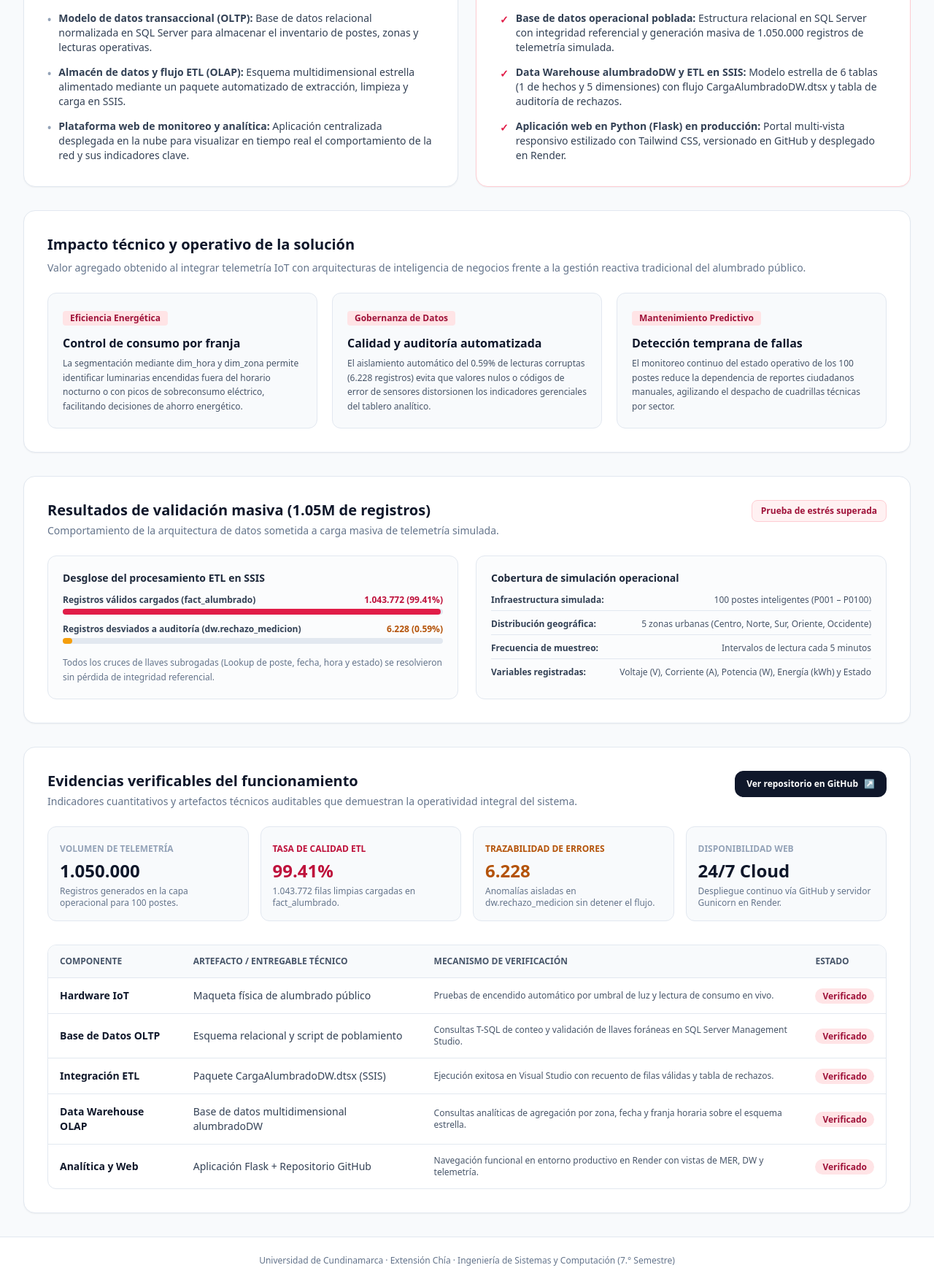
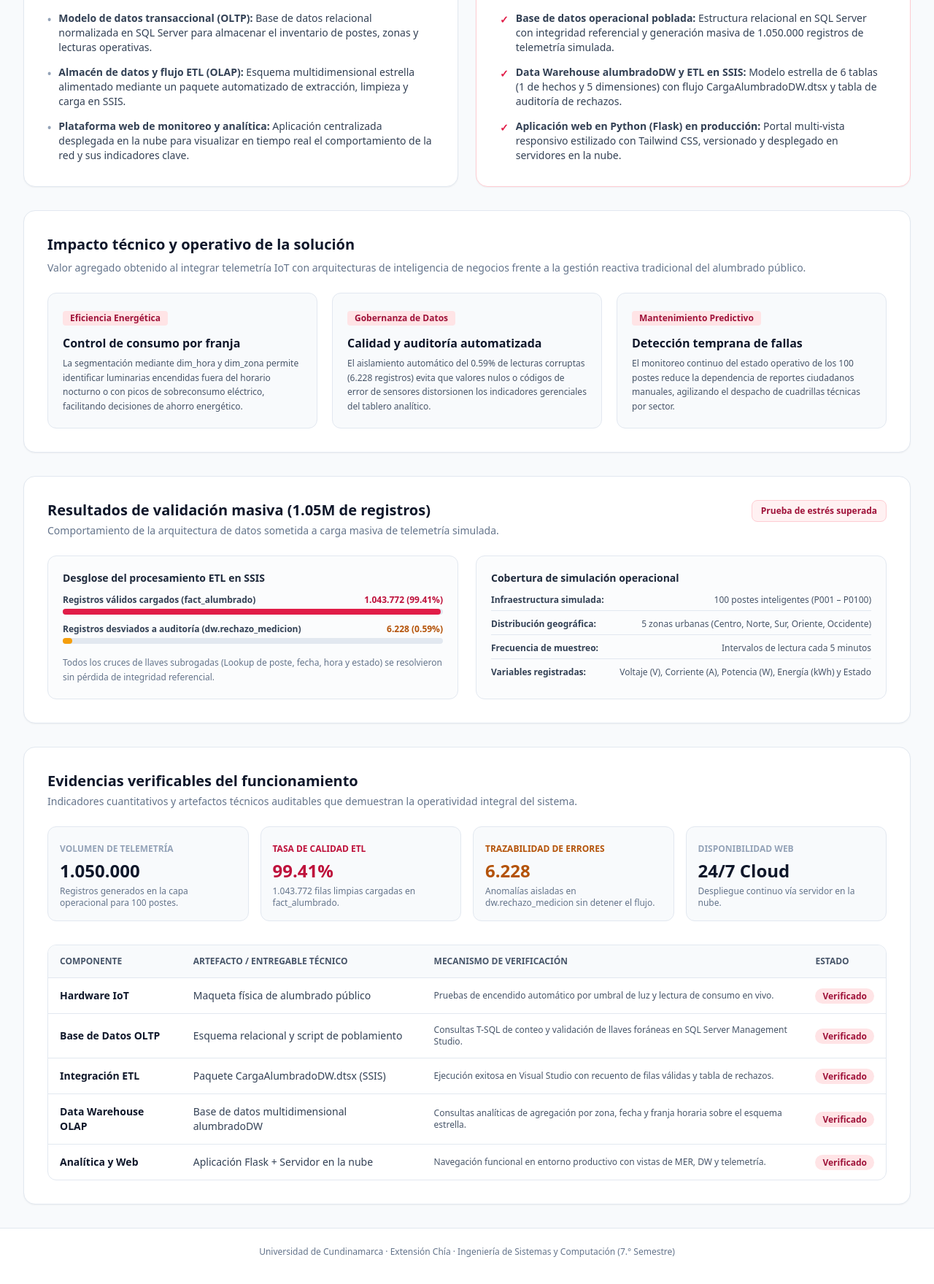
Before and after one commit to Garciiaajuank/alumbrado, a Flask app: page /resultados in a window 1280 px wide. Shown: the part 489-2248 px from the top of the page at 73% size. After the commit the page ends 2211 px from the top, so only its background shows below. Run offline with Flask 3, Linux system fonts and the light colour scheme; some libraries are stand-ins or nearby versions.

Commit message:
resultados3

```diff
--- a/templates/resultados.html
+++ b/templates/resultados.html
@@ -75,7 +75,7 @@
                 </li>
                 <li class="flex items-start gap-2.5">
                     <span class="text-rose-600 font-bold mt-0.5">✓</span>
-                    <span><strong>Aplicación web en Python (Flask) en producción:</strong> Portal multi-vista responsivo estilizado con Tailwind CSS, versionado en GitHub y desplegado en Render.</span>
+                    <span><strong>Aplicación web en Python (Flask) en producción:</strong> Portal multi-vista responsivo estilizado con Tailwind CSS, versionado y desplegado en servidores en la nube.</span>
                 </li>
             </ul>
         </div>
@@ -188,20 +188,13 @@
 
     <!-- EVIDENCIAS VERIFICABLES DEL FUNCIONAMIENTO -->
     <section class="bg-white border border-slate-200 rounded-2xl p-6 sm:p-8 shadow-sm">
-        <div class="flex flex-col sm:flex-row sm:items-center justify-between gap-4 mb-6">
-            <div>
+        <div class="mb-6">
             <h2 class="text-xl font-bold text-slate-900">
                 Evidencias verificables del funcionamiento
             </h2>
             <p class="text-sm text-slate-500 mt-1">
                 Indicadores cuantitativos y artefactos técnicos auditables que demuestran la operatividad integral del sistema.
             </p>
-            </div>
-            <a href="https://github.com/Garciiaajuank/alumbrado" target="_blank" rel="noopener noreferrer"
-               class="inline-flex items-center gap-2 bg-slate-900 hover:bg-rose-700 text-white text-xs font-bold px-4 py-2.5 rounded-xl transition-colors self-start">
-                <span>Ver repositorio en GitHub</span>
-                <span>↗</span>
-            </a>
         </div>
 
         <!-- Tarjetas de métricas auditables -->
@@ -227,7 +220,7 @@
             <div class="bg-slate-50 border border-slate-200 rounded-xl p-4">
                 <span class="text-xs font-semibold text-slate-400 uppercase">Disponibilidad Web</span>
                 <div class="text-2xl font-bold text-slate-900 mt-1">24/7 Cloud</div>
-                <p class="text-xs text-slate-500 mt-1">Despliegue continuo vía GitHub y servidor Gunicorn en Render.</p>
+                <p class="text-xs text-slate-500 mt-1">Despliegue continuo vía servidor en la nube.</p>
             </div>
         </div>
 
@@ -269,8 +262,8 @@
                     </tr>
                     <tr>
                         <td class="py-3.5 px-4 font-semibold text-slate-900">Analítica y Web</td>
-                        <td class="py-3.5 px-4">Aplicación Flask + Repositorio GitHub</td>
-                        <td class="py-3.5 px-4 text-xs text-slate-600">Navegación funcional en entorno productivo en Render con vistas de MER, DW y telemetría.</td>
+                        <td class="py-3.5 px-4">Aplicación Flask + Servidor en la nube</td>
+                        <td class="py-3.5 px-4 text-xs text-slate-600">Navegación funcional en entorno productivo con vistas de MER, DW y telemetría.</td>
                         <td class="py-3.5 px-4"><span class="bg-rose-100 text-rose-800 text-xs font-bold px-2.5 py-0.5 rounded-full">Verificado</span></td>
                     </tr>
                 </tbody>
```
Lines whose indentation alone changed are shown as unchanged.
